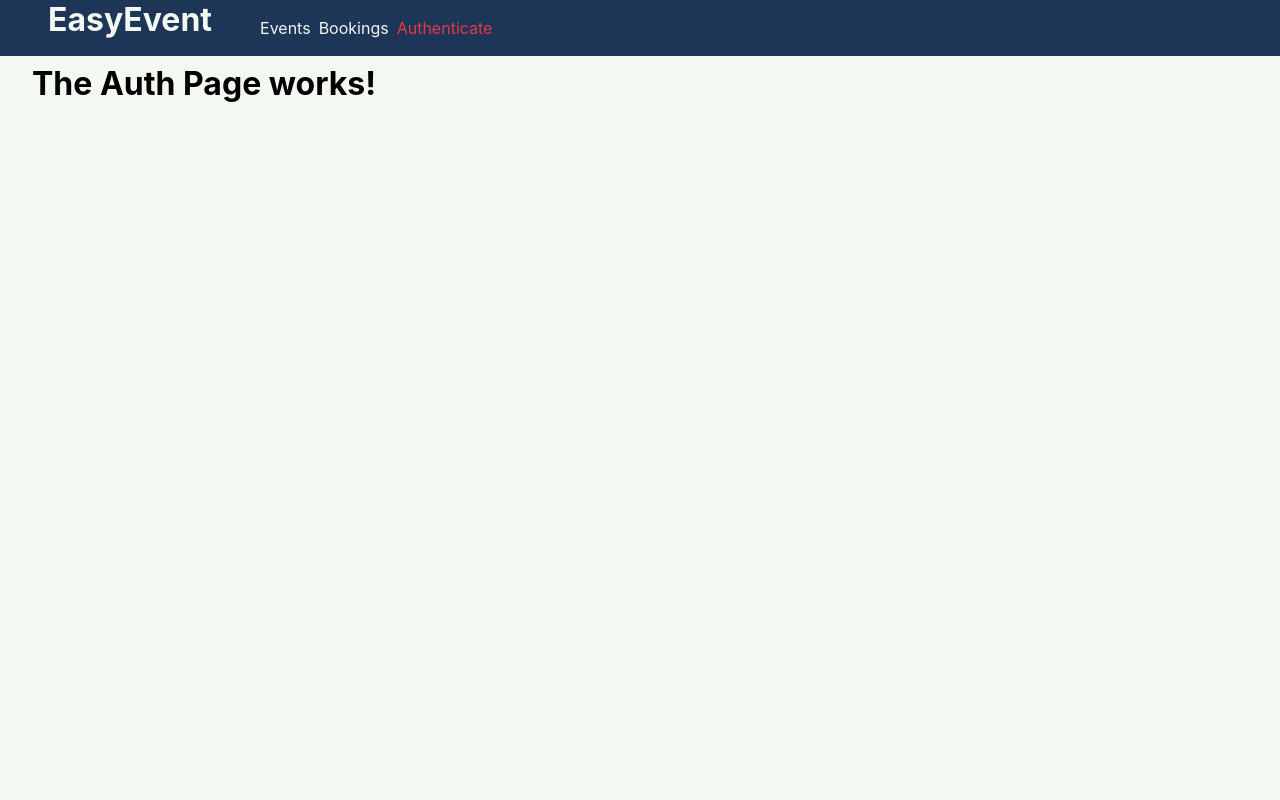
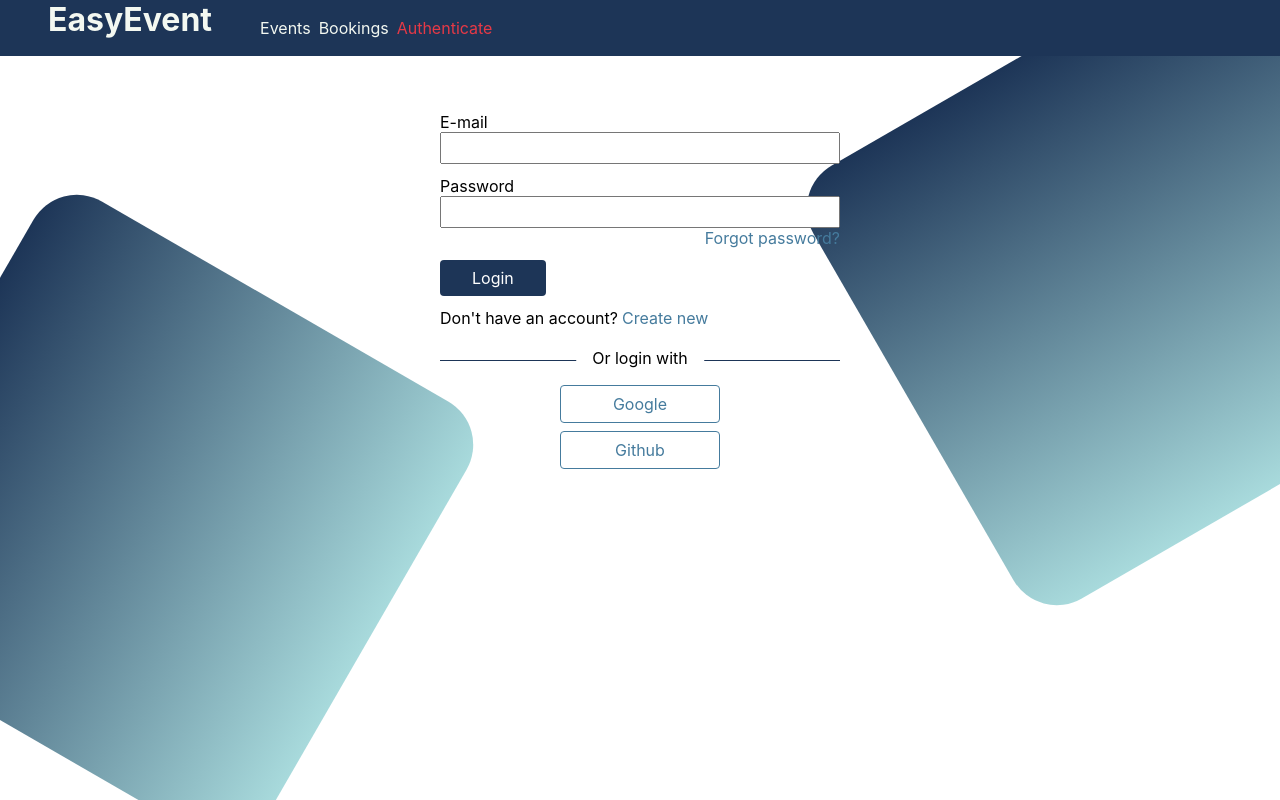
Before and after one commit to viktarius/event-booking-fe, a React (Create React App) app: page /auth in a window 1280 px wide. Built offline with nearby package versions, Linux system fonts and the light colour scheme.

Commit message:
#13 Hitting the API (login)

```diff
--- a/package.json
+++ b/package.json
@@ -10,7 +10,7 @@
     "web-vitals": "^2.1.4"
   },
   "scripts": {
-    "start": "react-scripts start",
+    "start": "set PORT=3006 && react-scripts start",
     "build": "react-scripts build",
     "eject": "react-scripts eject"
   },
--- a/src/App.css
+++ b/src/App.css
@@ -1,3 +1,7 @@
 main {
     padding: 4rem 2rem;
+    position: relative;
+    width: 100%;
+    height: 100%;
+    overflow: hidden;
 }
--- a/src/index.css
+++ b/src/index.css
@@ -9,6 +9,7 @@
 * {
     margin: 0;
     padding: 0;
+    box-sizing: border-box;
     font-family: -apple-system, BlinkMacSystemFont, 'Segoe UI', 'Roboto', 'Oxygen',
     'Ubuntu', 'Cantarell', 'Fira Sans', 'Droid Sans', 'Helvetica Neue',
     sans-serif;
@@ -24,5 +25,4 @@ code {
 #root {
     height: 100vh;
     width: 100vw;
-    background-color: var(--main-second-color);
 }
--- /dev/null
+++ b/src/pages/Auth.css
@@ -0,0 +1,115 @@
+.auth {
+    width: 25rem;
+    max-width: 80%;
+    margin: 3rem auto;
+    display: flex;
+    flex-direction: column;
+}
+
+.form-control {
+    padding-bottom: 0.75rem;
+    display: flex;
+    flex-direction: column;
+}
+
+.form-control input {
+    width: 100%;
+    padding: 0.25rem 0.5rem;
+    font-size: 1rem;
+}
+
+.form-control .help-link {
+    margin-left: auto;
+}
+
+.auth__form a {
+    text-decoration: none;
+    color: var(--second-color);
+}
+
+.auth__form .submit-btn {
+    background-color: var(--main-color);
+    border: none;
+    color: white;
+    padding: 0.5rem 2rem;
+    width: max-content;
+    cursor: pointer;
+    margin-bottom: 0.75rem;
+    font-size: 1rem;
+    border-radius: 0.25rem;
+}
+
+.form-view-toggler > button {
+    color: var(--second-color);
+    font-size: 1rem;
+    cursor: pointer;
+    user-select: none;
+    background-color: transparent;
+    border: none;
+    padding-left: 0.25rem;
+}
+
+.auth__other-auth-methods {
+    position: relative;
+    padding: 2rem 0;
+}
+
+.auth__other-auth-methods > .separator {
+    width: 100%;
+    height: 1px;
+    background-color: var(--main-color);
+}
+
+.auth__other-auth-methods > span {
+    position: absolute;
+    left: 50%;
+    transform: translateX(-50%);
+    top: 20px;
+    background: white;
+    padding: 0 1rem;
+    user-select: none;
+}
+
+.thirds-systems-methods {
+    display: flex;
+    flex-direction: column;
+    align-items: center;
+    gap: 0.5rem;
+    padding: 1.5rem 0;
+}
+
+.thirds-systems-methods button {
+    background-color: transparent;
+    border: 1px solid var(--second-color);
+    color: var(--second-color);
+    font-size: 1rem;
+    padding: 0.5rem 0;
+    width: 10rem;
+    cursor: pointer;
+    border-radius: 0.25rem;
+}
+
+.thirds-systems-methods button:hover {
+    color: var(--active-color);
+}
+
+.decor {
+    position: absolute;
+    width: 500px;
+    height: 500px;
+    z-index: -1;
+    background: linear-gradient(to right, var(--main-color), var(--third-color));
+    border-radius: 10%;
+}
+
+.left-decor {
+    left: -100px;
+    bottom: 2rem;
+    transform: rotate(30deg);
+}
+
+.right-decor {
+    right: -100px;
+    top: 2rem;
+    transform: rotate(60deg);
+}
--- a/src/pages/Auth.jsx
+++ b/src/pages/Auth.jsx
@@ -1,7 +1,123 @@
-import React from 'react';
+import React, { useRef } from 'react';
+import { useState } from 'react';
+import { Link } from "react-router-dom";
+
+import './Auth.css';
 
 function AuthPage() {
-    return (<h1>The Auth Page works!</h1>)
+    const emailRef = useRef(null);
+    const passwordRef = useRef(null);
+    const confirmPasswordRef = useRef(null);
+    const nameRef = useRef(null);
+    const surnameRef = useRef(null);
+    const [isLogin, setIsLogin] = useState(true)
+
+    function onToggleAuthForm() {
+        setIsLogin(!isLogin);
+    }
+
+    async function onFormSubmit(event) {
+        event.preventDefault();
+        if(!isLogin && (passwordRef.current.value.trim() === '' || confirmPasswordRef.current.value !== passwordRef.current.value)) {
+            console.log('Passwords is not valid');
+            return;
+        }
+        const requestBody = isLogin ? getLoginQuery() : getSignupQuery();
+        try {
+            const res = await fetch('http://localhost:3000/graphql', {
+                method: 'POST',
+                body: JSON.stringify(requestBody),
+                headers: {
+                    'Content-Type': 'application/json'
+                }
+            })
+            if (res.status !== 200 && res.status !== 201) {
+                throw new Error('Failed')
+            }
+            const result = await res.json();
+            console.log(result);
+        } catch (err) {
+            console.log(err)
+        }
+    }
+
+    function getLoginQuery() {
+        return {
+            query: `
+                query {
+                    login(email: "${emailRef.current.value}", password: "${passwordRef.current.value}") {
+                        userId
+                        token
+                    }
+                }
+            `
+        }
+    }
+
+    function getSignupQuery() {
+        return {
+            query: `
+                mutation {
+                    createUser(body: {
+                        email: "${emailRef.current.value}",
+                        password: "${passwordRef.current.value}",
+                        name: "${nameRef.current.value}"
+                        surname: "${surnameRef.current.value}"
+                    }) {
+                        userId
+                        token
+                    }
+                }
+            `
+        }
+    }
+
+    return (
+        <div className="auth">
+            <form className="auth__form" onSubmit={onFormSubmit}>
+                <div className="form-control">
+                    <label htmlFor="email">E-mail</label>
+                    <input type="text" id="email" ref={emailRef}/>
+                </div>
+                <div className="form-control">
+                    <label htmlFor="passowrd">Password</label>
+                    <input type="password" id="password" ref={passwordRef}/>
+                    {isLogin && <Link className="help-link" to="/auth">Forgot password?</Link>}
+                </div>
+                {
+                    !isLogin &&
+                    <>
+                        <div className="form-control">
+                            <label htmlFor="confirmPassword">Confirm password</label>
+                            <input type="password" id="confirmPassword" ref={confirmPasswordRef}/>
+                        </div>
+                        <div className="form-control">
+                            <label htmlFor="name">Name</label>
+                            <input type="text" id="name" ref={nameRef}/>
+                        </div>
+                        <div className="form-control">
+                            <label htmlFor="surname">Surname</label>
+                            <input type="text" id="surname" ref={surnameRef}/>
+                        </div>
+                    </>
+                }
+                <button className="submit-btn" type="submit">{isLogin ? 'Login' : 'Sign up'}</button>
+                <div className="form-view-toggler">
+                    {isLogin ? 'Don\'t h' : 'H'}ave an account?
+                    <button type="button" onClick={onToggleAuthForm}>{isLogin ? 'Create new' : 'Login'}</button>
+                </div>
+            </form>
+            <div className="auth__other-auth-methods">
+                <div className="separator"></div>
+                <span>Or login with</span>
+                <div className="thirds-systems-methods">
+                    <button>Google</button>
+                    <button>Github</button>
+                </div>
+            </div>
+            <div className="decor left-decor"></div>
+            <div className="decor right-decor"></div>
+        </div>)
 }
 
 export default AuthPage;
```
